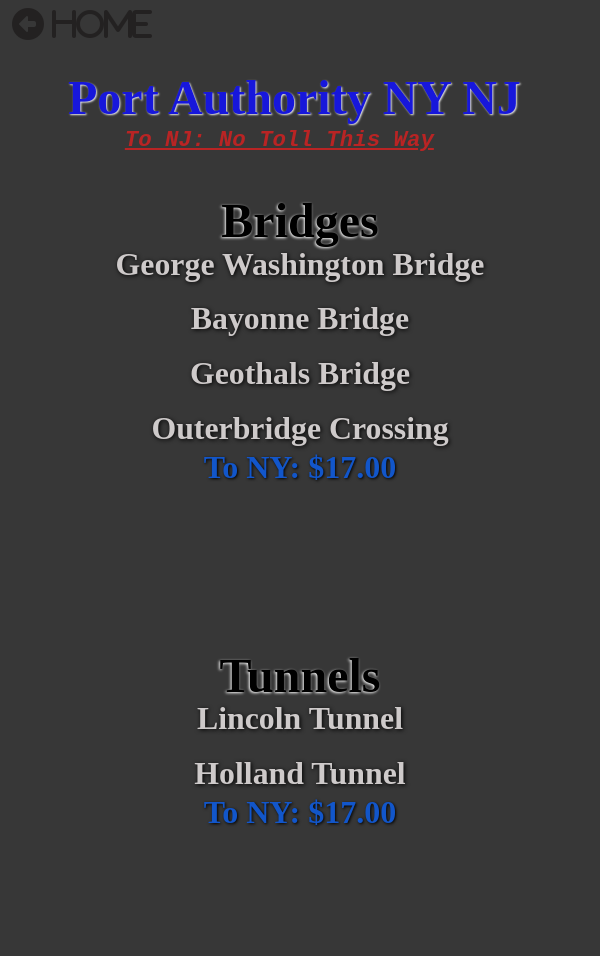
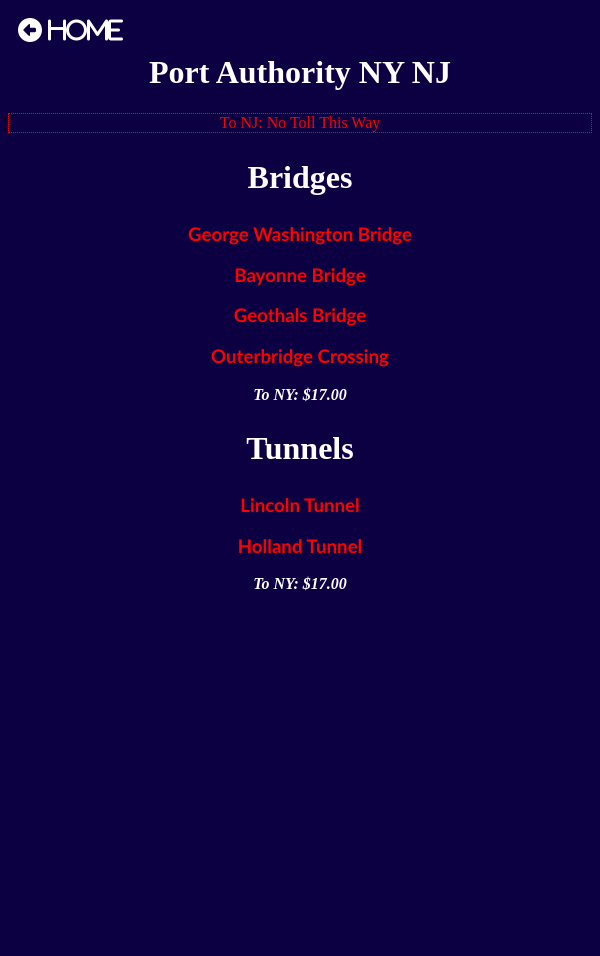
Before and after one commit to WebDesign-MultiMedia/Tolls-Price-2023, a plain HTML site: page portAuthority.html in a window 600 px wide. After the commit the page ends 800 px from the top, so only its background shows below. Drawn offline with Linux system fonts and the light colour scheme.

Commit message:
Add files via upload

```diff
--- a/home.css
+++ b/home.css
@@ -1,7 +1,7 @@
 /* Extra small devices (phones, 600px and down) */
 @media only screen and (max-width: 600px) {
     body {
-      background-color: rgb(15, 16, 16);
+      background-color: rgb(0, 0, 0);
         }
 
         .container{
@@ -69,7 +69,9 @@
 
 /* Small devices (portrait tablets and large phones, 600px and up) */
 @media only screen and (min-width: 600px) {
-
+    body{
+    display: none;
+    }
 }
 
 /* Medium devices (landscape tablets, 768px and up) */
--- a/mtany.css
+++ b/mtany.css
@@ -1,103 +1,48 @@
 /* Extra small devices (phones, 600px and dowv cn) */
 @media only screen and (max-width: 600px) {
     body{
-        background-color: rgba(0, 0, 0, 0.611);
+        background-color: rgb(0, 77, 100);
 
-    }
-
-    #background{
-        height: auto;
-        width: 100%;
-        position: absolute;
-         position: fixed;
-    }
-
-    #links{
-        text-decoration: none;
-        color: rgba(247, 247, 247, 0.897);
-        text-shadow: 2px 2px 1px rgb(7, 7, 7);
-    }
-    #links:hover{
-        cursor: pointer;
-        color: blue;
-        text-shadow: 2px 2px 4px white;
     }
 
     h1{
         text-align: center;
-    position: relative;
-    top: 10vw;
-    font-size: 2.5em;
-    text-shadow: 2px 2px 4px white;
     }
-.fa-circle-left{
-    position: absolute;
-    float: left;
-    color: rgba(255, 255, 255, 0.478);
-    font-size: 2em;
-    left: 5%;
+    h3 a{
+        color: rgb(255, 255, 255);
     }
-.fa-circle-left:hover{
-    color: rgba(13, 0, 255, 0.593);
-    cursor: pointer;
-}
-.fa-bridge {
+    .fa-solid {
         padding-left: 20px;
-    color: blue;
-}
-.fa-bridge:hover{
-    color: red;
-    cursor: pointer;
     }
 
+
+
+
     .mta{
+        position: relative;
         text-align: center;
-    top: 10vw;
-    position: relative;
-}
-
-.mta h3{
-    font-size: 2em;
-    color: white;
-    text-shadow: 2px 2px 4px black;
     }
 
     ul li{
-    color: rgb(255, 255, 255);
+        position: relative;
         list-style-type: none;
-    font-size: 1.6em;
-    border: 1px solid rgb(78, 75, 75);
-    max-width: 50vw;
-    display: inline-flex;
-    background-color: rgba(0, 0, 0, 0.74);
-
+        text-align: center;
+        text-transform:uppercase;
     }
 
-
-#pay{
-    text-align: center;
+    #links:hover{
+        color: rgb(31, 7, 167);
+    }
+    .fa-circle-left{
+        color: white;
         position: relative;
-    display: flex;
-    justify-content: center;
-    align-items: center;
-    top: 16vw;
-    text-decoration: none;
-    color: rgb(230, 0, 0);
-    cursor: pointer;
-    font-size: 2em;
-    border: 2px solid red;
-    left: 100px;
-    width: 60vw;
-    height: 10vw;
-    padding-bottom: 20px;
-
+        top: 10px;
+        font-size: 1.4em;
+    }
+    .fa-circle-left:hover{
+        color:rgb(31, 7, 167); ;
     }
 
-#pay:hover{
-    color: white;
-    background-color: rgb(230, 0, 0);
-    border: 2px solid white;
-}
 
 }
 
--- a/portAuthority.css
+++ b/portAuthority.css
@@ -1,95 +1,55 @@
 /* Extra small devices (phones, 600px and dowv cn) */
 @media only screen and (max-width: 600px) {
       body{
-         background-color: rgba(0, 0, 0, 0.783);
+         background-color: rgb(12, 0, 66);
+        }
+        .fa-circle-left{
+            color: white;
+            position: relative;
+            top: 10px;
+            left: 10px;
+            font-size: 1.5em;
+        }
+        .fa-circle-left:hover{
+            color: red;
+        }
+
+        .warning{
+            display: flex;
+            justify-content: center;
+            color: red;
+            border: 1px dotted red;
+            position: relative;
         }
 
         h1{
             text-align: center;
-            position: relative;
-            display: inline-flex;
-            left: 10vw;
-            top: 5vw;
-            font-size: 3em;
-            color: rgb(23, 23, 219);
-            text-shadow: 1px 1px 2px rgb(235, 235, 235);
+            color: white;
+        }
+        h2{
+            text-align: center;
+            color: white;
+            font-size: 2em;
         }
 
+      h3, a{
+        color: red;
+        position: relative;
+        text-align: center;
+        text-decoration: none;
+        font-family:'Gill Sans', 'Gill Sans MT', Calibri, 'Trebuchet MS', sans-serif;
+      }
+      h3, a:hover{
+        color: white;
+      }
+       #price{
+        display: flex;
+        justify-content: center;
+        color: white;
+        font-style: italic;
+        font-weight: bold;
 
-        .fa-circle-left{
-            position: fixed;
-            float: left;
-            color: rgba(27, 25, 25, 0.697);
-            font-size: 2em;
-            left: 2vw;
-        }
-        .fa-circle-left:hover{
-            color: rgba(0, 30, 255, 0.844);
-            cursor: pointer;
-            text-shadow: 1px 1px 3px black;
-        }
-
-        h2{
-            text-align: center;
-            font-size: 3em;
-            color: rgb(0, 0, 0);
-            text-shadow: -1px 1px 3px white;
-        }
-        #warning{
-            font-size: 1.4em;
-            color: rgba(212, 33, 33, 0.831);
-            font-style: italic;
-            font-family: 'Courier New', Courier, monospace;
-            text-decoration: underline;
-            font-weight: bolder;
-            position: relative;
-            display: inline-flex;
-            text-align: center;
-            left: 20%;
-        }
-
-        .bridges{
-            display: flex;
-            flex-direction: column;
-            align-items: center;
-            font-size: 1em;
-        }
-
-        .Tunnels{
-            display: flex;
-            flex-direction: column;
-            align-items: center;
-            bottom: 0;
-        }
-        h3{
-            text-align: center;
-            position: relative;
-            bottom: 10vw;
-
-        }
-        p{
-            text-align: center;
-            position: relative;
-            bottom: 13vw;
-            font-size: 2em;
-            bottom: 15vw;
-            color: rgb(18, 86, 202);
-            text-shadow: 1px 1px 3px black;
-            font-weight: bolder;
-               }
-
-        h3 a{
-            text-decoration: none;
-            font-size: 1.7em;
-            color: rgb(206, 202, 202);
-            text-shadow: 1px 1px 4px black;
-        }
-        h3 a:hover{
-            color: aqua;
-            cursor: pointer;
-        }
-
-
+    }
 }
 
 
--- a/portAuthority.html
+++ b/portAuthority.html
@@ -18,7 +18,7 @@
 
 
     <h1>Port Authority NY NJ</h1>
-    <span id="warning">To NJ: No Toll This Way</span>
+    <span class="warning">To NJ: No Toll This Way</span>
 
 
 	<div class="bridges">
```
Lines whose indentation alone changed are shown as unchanged.
